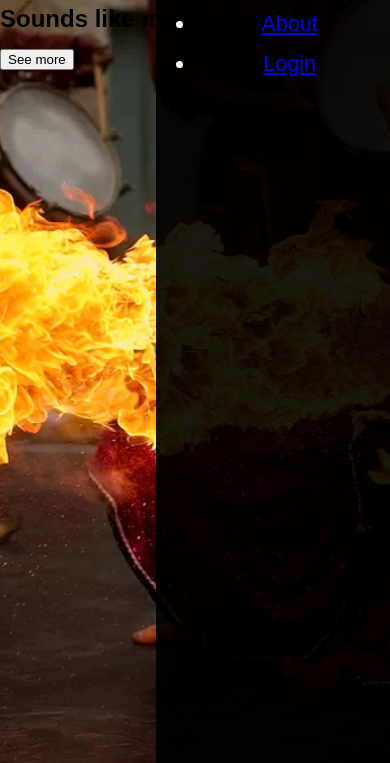
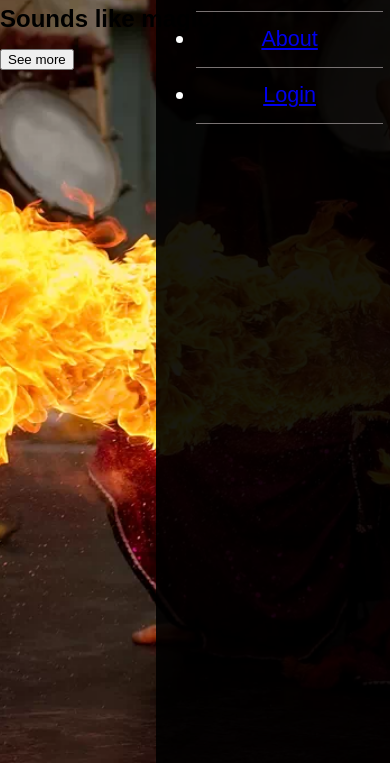
Before and after one commit to francojeferson/responsive-navbar, a plain HTML site: page index.html in a window 390 px wide. Shown: the part 81-844 px from the top of the page. Drawn offline with Linux system fonts and the light colour scheme.

Commit message:
update(.nav-links-mobile li): styles.css

```diff
--- a/styles.css
+++ b/styles.css
@@ -69,6 +69,11 @@ body {
   width: 80%;
 }
 
+.nav-links-mobile li {
+  border-bottom: 1px solid #787272;
+  padding-bottom: 1.2rem;
+}
+
 .hamburger,
 .close {
   font-size: 24px;
```
